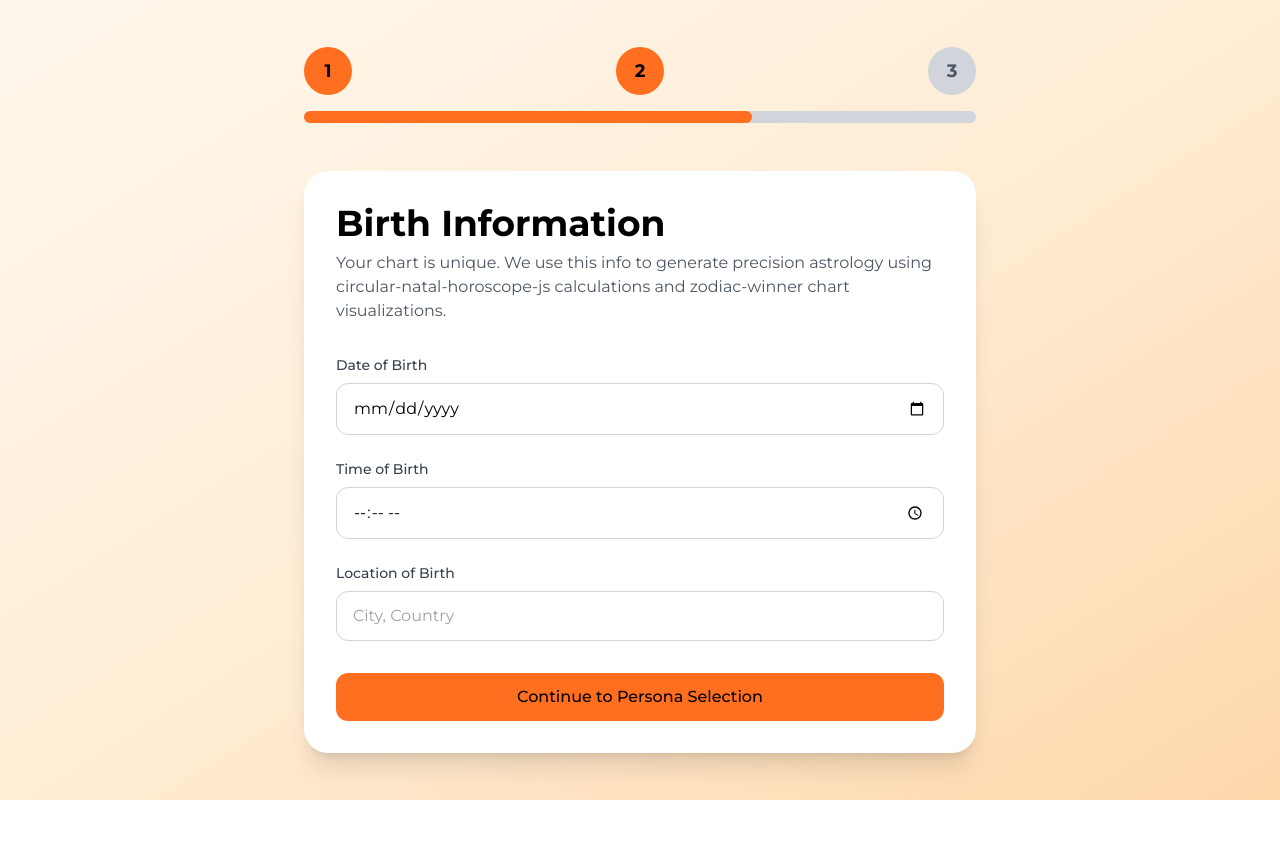
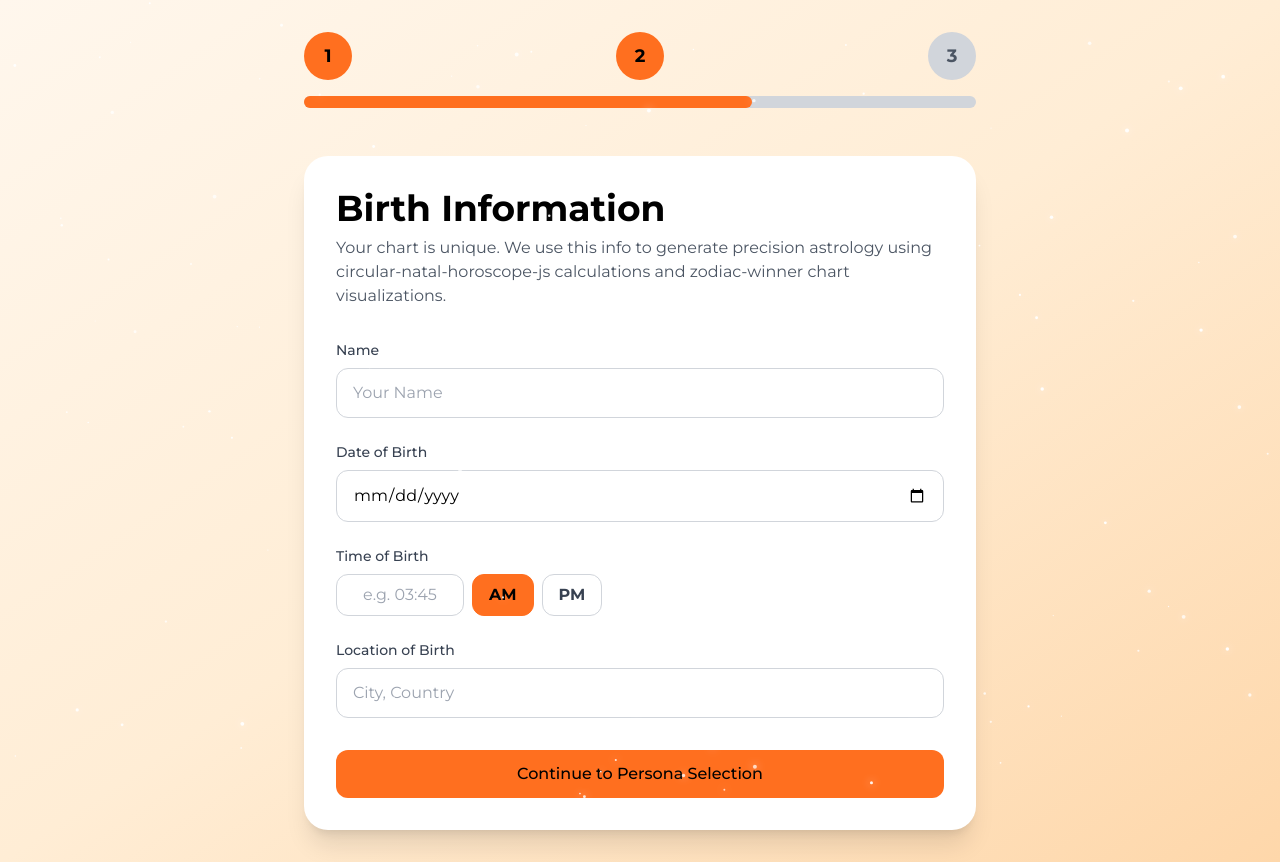
Before and after one commit to jeet-dekivadia/lyra-astrology, a React (Vite) app: page /onboarding in a window 1280 px wide. Both pictures are taken after a click on the button "Next". Before the commit the page ends 800 px from the top, so only its background shows below. Built offline with nearby package versions, Linux system fonts and the light colour scheme.

Commit message:
Updated OnboardingFlow.tsx

```diff
--- a/src/pages/OnboardingFlow.tsx
+++ b/src/pages/OnboardingFlow.tsx
@@ -1,10 +1,72 @@
-import React, { useState } from 'react';
+import React, { useState, useRef } from 'react';
 import { useNavigate } from 'react-router-dom';
 import { motion, AnimatePresence } from 'framer-motion';
 import { MapContainer, TileLayer, Marker, Popup } from 'react-leaflet';
 import { useAuth } from '../contexts/AuthContext';
 import { useUser } from '../contexts/UserContext';
 import 'leaflet/dist/leaflet.css';
+
+const CosmicBackground: React.FC<{ trigger: number }> = ({ trigger }) => {
+  const canvasRef = useRef<HTMLCanvasElement>(null);
+  const STAR_COUNT = 120;
+  const [stars, setStars] = useState(() => Array.from({ length: STAR_COUNT }, () => ({
+    x: Math.random(),
+    y: Math.random(),
+    r: Math.random() * 1.5 + 0.5
+  })));
+
+  React.useEffect(() => {
+    // Randomize stars on trigger change
+    setStars(Array.from({ length: STAR_COUNT }, () => ({
+      x: Math.random(),
+      y: Math.random(),
+      r: Math.random() * 1.5 + 0.5
+    })));
+  }, [trigger]);
+
+  React.useEffect(() => {
+    const canvas = canvasRef.current;
+    if (!canvas) return;
+    const ctx = canvas.getContext('2d');
+    if (!ctx) return;
+    const dpr = window.devicePixelRatio || 1;
+    const width = window.innerWidth;
+    const height = window.innerHeight;
+    canvas.width = width * dpr;
+    canvas.height = height * dpr;
+    canvas.style.width = width + 'px';
+    canvas.style.height = height + 'px';
+    ctx.setTransform(1, 0, 0, 1, 0, 0);
+    ctx.scale(dpr, dpr);
+    ctx.clearRect(0, 0, width, height);
+    for (const star of stars) {
+      ctx.beginPath();
+      ctx.arc(star.x * width, star.y * height, star.r, 0, 2 * Math.PI);
+      ctx.fillStyle = 'white';
+      ctx.globalAlpha = 0.7 + Math.random() * 0.3;
+      ctx.shadowColor = '#fff';
+      ctx.shadowBlur = 8;
+      ctx.fill();
+      ctx.globalAlpha = 1;
+      ctx.shadowBlur = 0;
+    }
+  }, [stars]);
+
+  return <canvas ref={canvasRef} className="fixed inset-0 z-0 pointer-events-none" style={{ position: 'fixed', top: 0, left: 0, width: '100vw', height: '100vh', zIndex: 0 }} />;
+};
+
+// Add a function to hash a string to lat/lng
+function hashLocationToLatLng(location: string) {
+  // Simple hash: sum char codes, mod to plausible lat/lng ranges
+  let hash = 0;
+  for (let i = 0; i < location.length; i++) {
+    hash = (hash * 31 + location.charCodeAt(i)) & 0xffffffff;
+  }
+  // Latitude: -60 to +60, Longitude: -180 to +180
+  const lat = ((hash % 120) - 60) + (location.length ? 0.5 : 0);
+  const lng = ((hash % 360) - 180) + (location.length ? 0.5 : 0);
+  return [lat, lng];
+}
 
 const OnboardingFlow: React.FC = () => {
   const navigate = useNavigate();
@@ -14,18 +76,39 @@ const OnboardingFlow: React.FC = () => {
   const [currentStep, setCurrentStep] = useState(1);
   const [loading, setLoading] = useState(false);
   const [formData, setFormData] = useState({
+    name: '',
     email: '',
     password: '',
     birthDate: '',
     birthTime: '',
+    birthAMPM: 'AM',
     birthLocation: '',
     latitude: 40.7128,
     longitude: -74.0060,
     persona: ''
   });
+  const [starTrigger, setStarTrigger] = useState(0);
+  const [birthHour, setBirthHour] = useState(12);
+  const [birthMinute, setBirthMinute] = useState(0);
 
   const handleInputChange = (field: string, value: string) => {
-    setFormData(prev => ({ ...prev, [field]: value }));
+    setFormData(prev => {
+      let next = { ...prev, [field]: value };
+      if (field === 'birthLocation') {
+        const [lat, lng] = hashLocationToLatLng(value);
+        next.latitude = lat;
+        next.longitude = lng;
+      }
+      return next;
+    });
+    setStarTrigger(t => t + 1);
+  };
+
+  const handleTimeChange = (hour: number, minute: number, ampm: 'AM' | 'PM') => {
+    setBirthHour(hour);
+    setBirthMinute(minute);
+    setFormData(prev => ({ ...prev, birthTime: `${hour.toString().padStart(2, '0')}:${minute.toString().padStart(2, '0')}`, birthAMPM: ampm }));
+    setStarTrigger(t => t + 1);
   };
 
   const handleNext = async () => {
@@ -92,6 +175,8 @@ const OnboardingFlow: React.FC = () => {
   ];
 
   return (
+    <>
+      <CosmicBackground trigger={starTrigger} />
       <div className="min-h-screen bg-gradient-to-br from-orange-50 via-orange-100 to-orange-200 flex items-center justify-center p-8">
         <div className="w-full max-w-2xl">
           {/* Progress Bar */}
@@ -191,48 +276,55 @@ const OnboardingFlow: React.FC = () => {
 
                 <div className="space-y-6">
                   <div>
+                    <label className="block text-sm font-medium text-gray-700 mb-2">Name</label>
+                    <input
+                      type="text"
+                      value={formData.name}
+                      onChange={e => handleInputChange('name', e.target.value)}
+                      className="w-full px-4 py-3 border border-gray-300 rounded-xl focus:ring-2 focus:ring-primary-orange focus:border-transparent"
+                      placeholder="Your Name"
+                    />
+                  </div>
+                  <div>
                     <label className="block text-sm font-medium text-gray-700 mb-2">Date of Birth</label>
                     <input
                       type="date"
                       value={formData.birthDate}
-                    onChange={(e) => handleInputChange('birthDate', e.target.value)}
+                      onChange={e => handleInputChange('birthDate', e.target.value)}
                       className="w-full px-4 py-3 border border-gray-300 rounded-xl focus:ring-2 focus:ring-primary-orange focus:border-transparent"
                     />
                   </div>
                   <div>
                     <label className="block text-sm font-medium text-gray-700 mb-2">Time of Birth</label>
+                    <div className="flex items-center space-x-2">
                       <input
-                    type="time"
+                        type="text"
                         value={formData.birthTime}
-                    onChange={(e) => handleInputChange('birthTime', e.target.value)}
-                    className="w-full px-4 py-3 border border-gray-300 rounded-xl focus:ring-2 focus:ring-primary-orange focus:border-transparent"
+                        onChange={e => handleInputChange('birthTime', e.target.value)}
+                        className="w-32 px-2 py-2 border border-gray-300 rounded-xl focus:ring-2 focus:ring-primary-orange focus:border-transparent text-center"
+                        placeholder="e.g. 03:45"
                       />
+                      <button
+                        type="button"
+                        className={`px-4 py-2 rounded-xl border font-bold ml-2 ${formData.birthAMPM === 'AM' ? 'bg-primary-orange text-black border-primary-orange' : 'bg-white text-gray-700 border-gray-300'}`}
+                        onClick={() => handleInputChange('birthAMPM', 'AM')}
+                      >AM</button>
+                      <button
+                        type="button"
+                        className={`px-4 py-2 rounded-xl border font-bold ${formData.birthAMPM === 'PM' ? 'bg-primary-orange text-black border-primary-orange' : 'bg-white text-gray-700 border-gray-300'}`}
+                        onClick={() => handleInputChange('birthAMPM', 'PM')}
+                      >PM</button>
+                    </div>
                   </div>
                   <div>
                     <label className="block text-sm font-medium text-gray-700 mb-2">Location of Birth</label>
                     <input
                       type="text"
                       value={formData.birthLocation}
-                    onChange={(e) => handleInputChange('birthLocation', e.target.value)}
+                      onChange={e => handleInputChange('birthLocation', e.target.value)}
                       className="w-full px-4 py-3 border border-gray-300 rounded-xl focus:ring-2 focus:ring-primary-orange focus:border-transparent"
                       placeholder="City, Country"
                     />
-                  {formData.birthLocation && (
-                    <div className="mt-4 h-48 rounded-xl overflow-hidden">
-                      <MapContainer
-                        center={[formData.latitude, formData.longitude]}
-                        zoom={10}
-                        style={{ height: '100%', width: '100%' }}
-                      >
-                        <TileLayer
-                          url="https://{s}.tile.openstreetmap.org/{z}/{x}/{y}.png"
-                        />
-                        <Marker position={[formData.latitude, formData.longitude]}>
-                          <Popup>{formData.birthLocation}</Popup>
-                        </Marker>
-                      </MapContainer>
-                    </div>
-                  )}
                   </div>
                 </div>
 
@@ -293,6 +385,7 @@ const OnboardingFlow: React.FC = () => {
           </AnimatePresence>
         </div>
       </div>
+    </>
   );
 };
 
```
Lines whose indentation alone changed are shown as unchanged.
